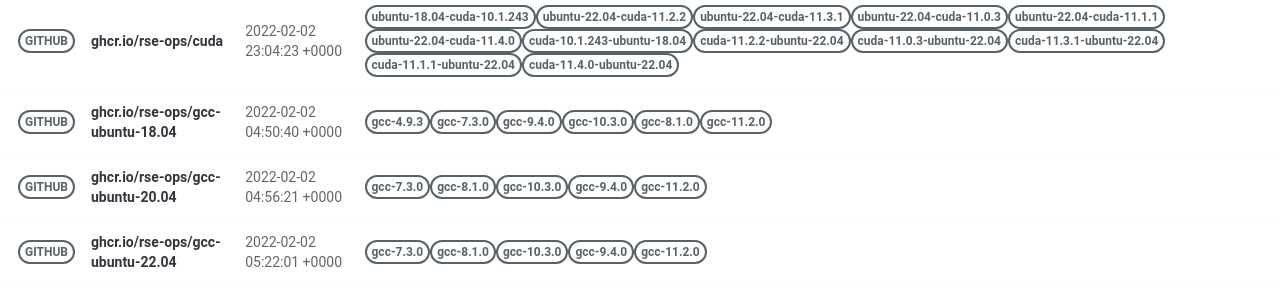
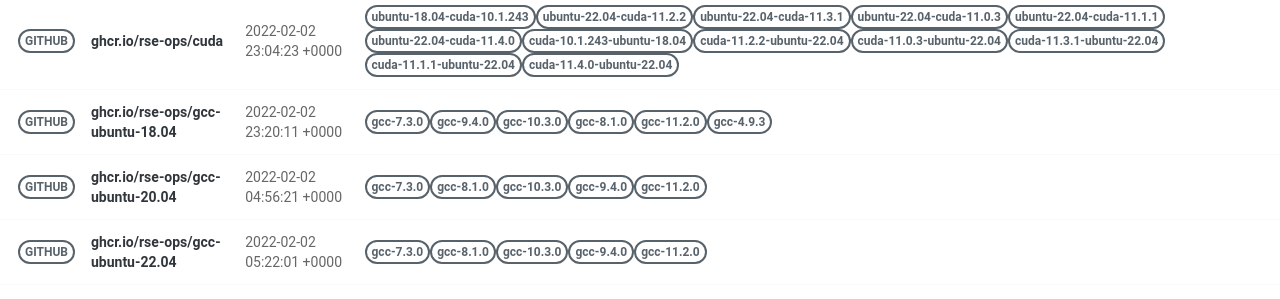
Before and after one commit to rse-ops/docker-images, a Jekyll site: the page built from pages/index.md, in a window 1280 px wide. Shown: the part 502-801 px from the top of the page. Built offline with Jekyll 4.4.1, drawn with Linux system fonts in a browser that asks for light colours; nearby versions of some CDN libraries.

Commit message:
Automated push to update library 2022-02-02

```diff
--- a/_library/ghcr.io-rse-ops-gcc-ubuntu-18.04.md
+++ b/_library/ghcr.io-rse-ops-gcc-ubuntu-18.04.md
@@ -1,14 +1,11 @@
 ---
 layout: container
 name: ghcr.io/rse-ops/gcc-ubuntu-18.04
-updated_at: 2022-02-02 04:50:40.939212
+updated_at: 2022-02-02 23:20:11.501987
 
 
 container_url: https://github.com/orgs/rse-ops/packages/container/package/gcc-ubuntu-18.04
 versions:
- - tag: gcc-4.9.3
-   dockerfile: https://github.com/rse-ops/docker-images/blob/main/ubuntu/gcc/Dockerfile
-   manifest: https://crane.ggcr.dev/manifest/ghcr.io/rse-ops/gcc-ubuntu-18.04:gcc-4.9.3
  - tag: gcc-7.3.0
    dockerfile: https://github.com/rse-ops/docker-images/blob/main/ubuntu/gcc/Dockerfile
    manifest: https://crane.ggcr.dev/manifest/ghcr.io/rse-ops/gcc-ubuntu-18.04:gcc-7.3.0
```
Also changed, not shown: other parts of _library/ghcr.io-rse-ops-gcc-ubuntu-18.04.md (+3 -0 lines).
